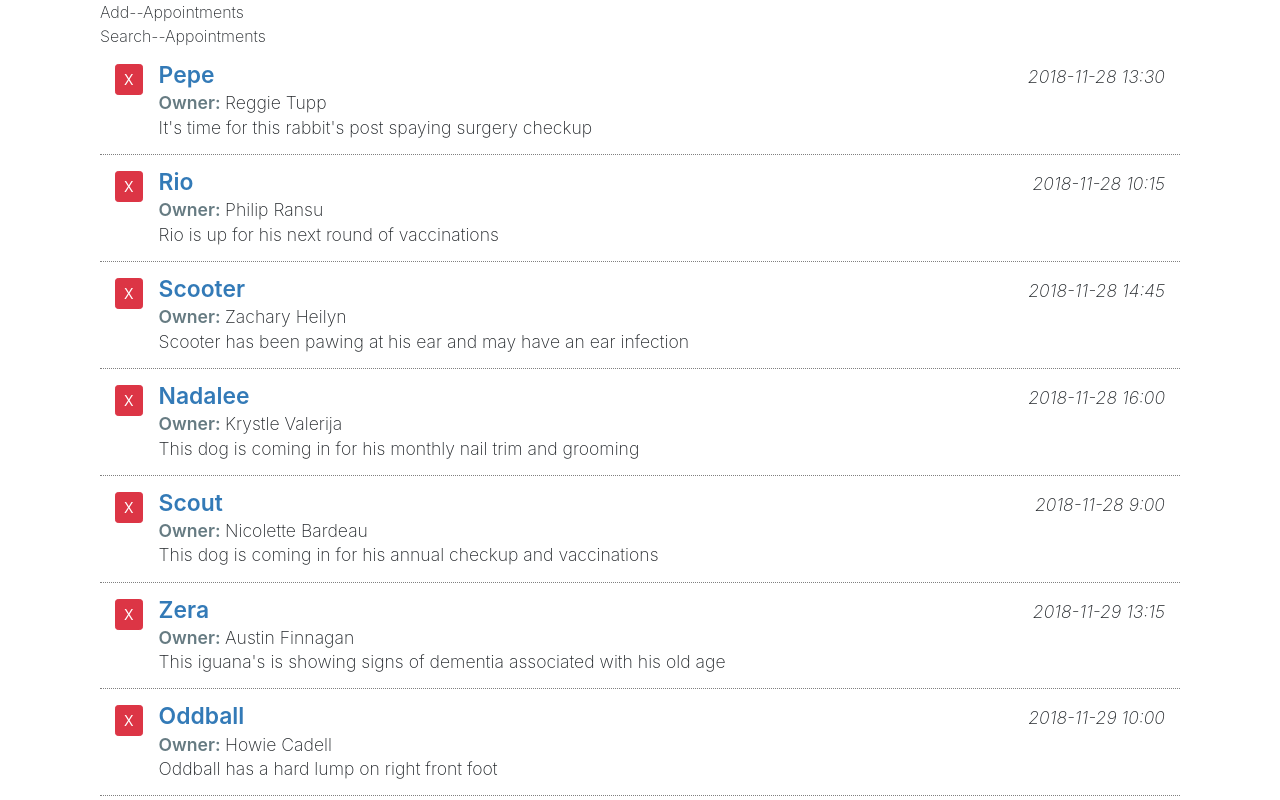
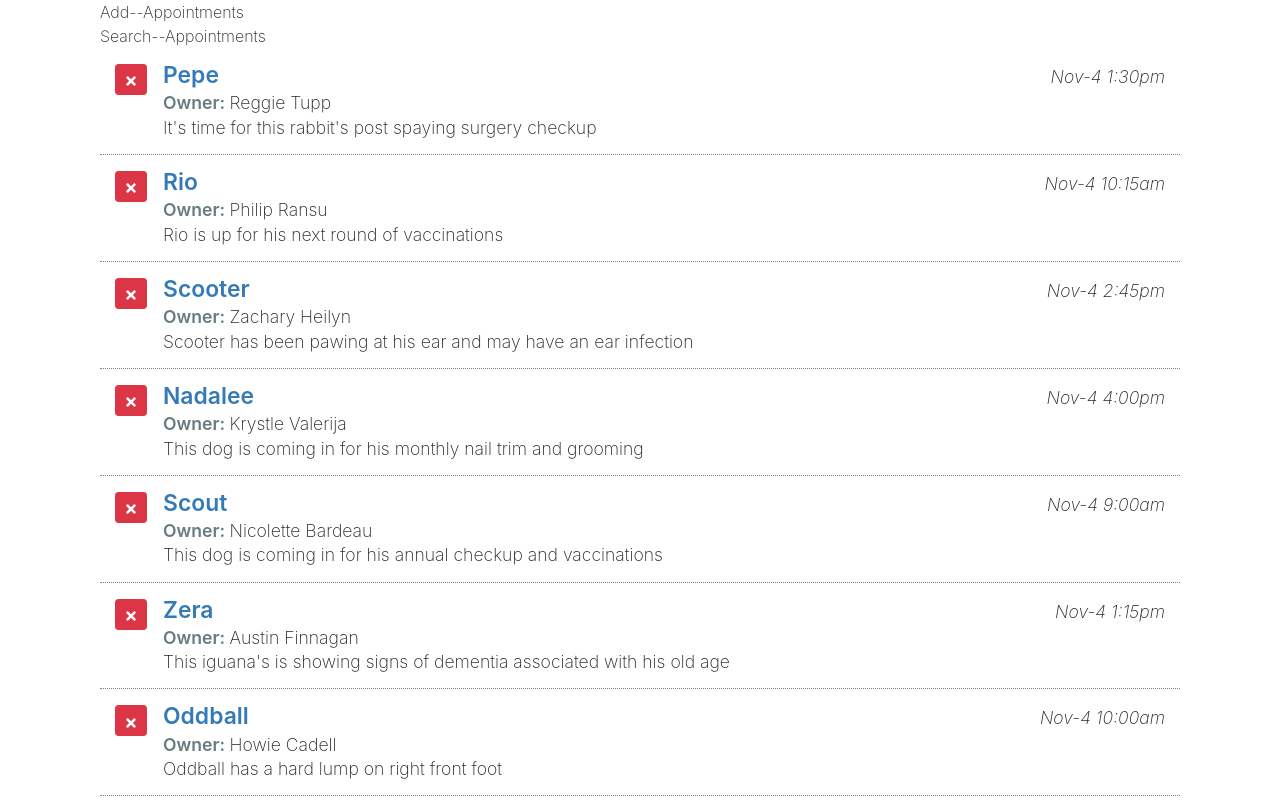
Before and after one commit to mploureno/reactInterface, a React (Create React App) app: page / in a window 1280 px wide. Shown: the top 800 px of the page. Built offline with nearby package versions, Linux system fonts and the light colour scheme.

Commit message:
Add delete functionality

```diff
--- a/src/components/App.js
+++ b/src/components/App.js
@@ -3,6 +3,7 @@ import '../css/App.css';
 import AddAppointments from './AddAppointments';
 import SearchAppointments from './SearchAppointments';
 import ListAppointments from './ListAppointments';
+import { without } from 'lodash';
 
 class App extends Component {
   constructor() {
@@ -11,7 +12,17 @@ class App extends Component {
       myAppointments: [],
       lastIndex: 0
     };
+    this.deleteAppointment = this.deleteAppointment.bind(this);
   }
+
+deleteAppointment(apt) {
+  let tempApts = this.state.myAppointments;
+  tempApts = without(tempApts, apt);
+
+  this.setState({
+    myAppointments: tempApts
+  });
+}
 
   componentDidMount() {
     fetch('./data.json')
@@ -37,7 +48,10 @@ class App extends Component {
               <div className="container">
                 <AddAppointments />
                 <SearchAppointments />
-                <ListAppointments appointments={this.state.myAppointments} />
+                <ListAppointments
+                  appointments={this.state.myAppointments}
+                  deleteAppointment={this.deleteAppointment}
+                />
               </div>
             </div>
           </div>
--- a/src/components/ListAppointments.js
+++ b/src/components/ListAppointments.js
@@ -1,4 +1,6 @@
 import React, { Component } from 'react';
+import { FaTimes } from 'react-icons/fa';
+import Moment from 'react-moment';
 
 class ListAppointments extends Component {
   render() {
@@ -7,12 +9,23 @@ class ListAppointments extends Component {
         {this.props.appointments.map(item => (
           <div className="pet-item col media py-3" key={item.aptId}>
             <div className="mr-3">
-              <button className="pet-delete btn btn-sm btn-danger">X</button>
+              <button
+                className="pet-delete btn btn-sm btn-danger"
+                onClick={() => this.props.deleteAppointment(item)}
+              >
+                <FaTimes />
+              </button>
             </div>
             <div className="pet-info media-body">
               <div className="pet-head d-flex">
                 <span className="pet-name">{item.petName}</span>
-                <span className="apt-date ml-auto">{item.aptDate}</span>
+                <span className="apt-date ml-auto">
+                  <Moment
+                    date={item.aptDate}
+                    parse="YYYY-MM-dd hh:mm"
+                    format="MMM-d h:mma"
+                  />
+                </span>
               </div>
               <div className="owner-name">
                 <span className="label-item">Owner: </span>
```
